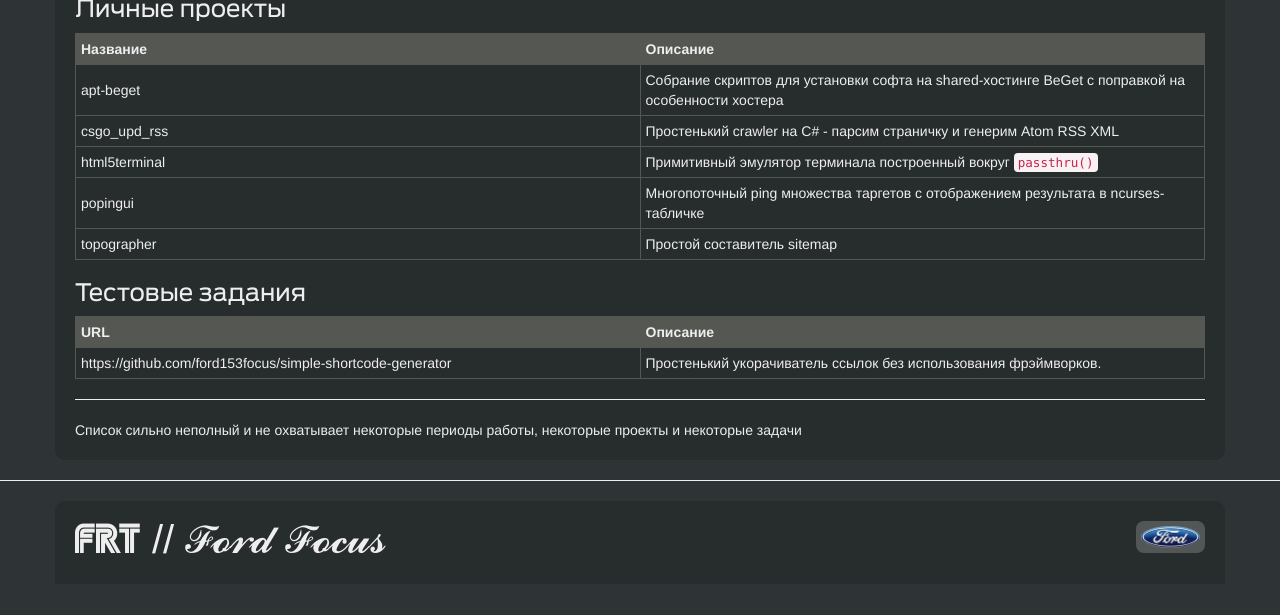
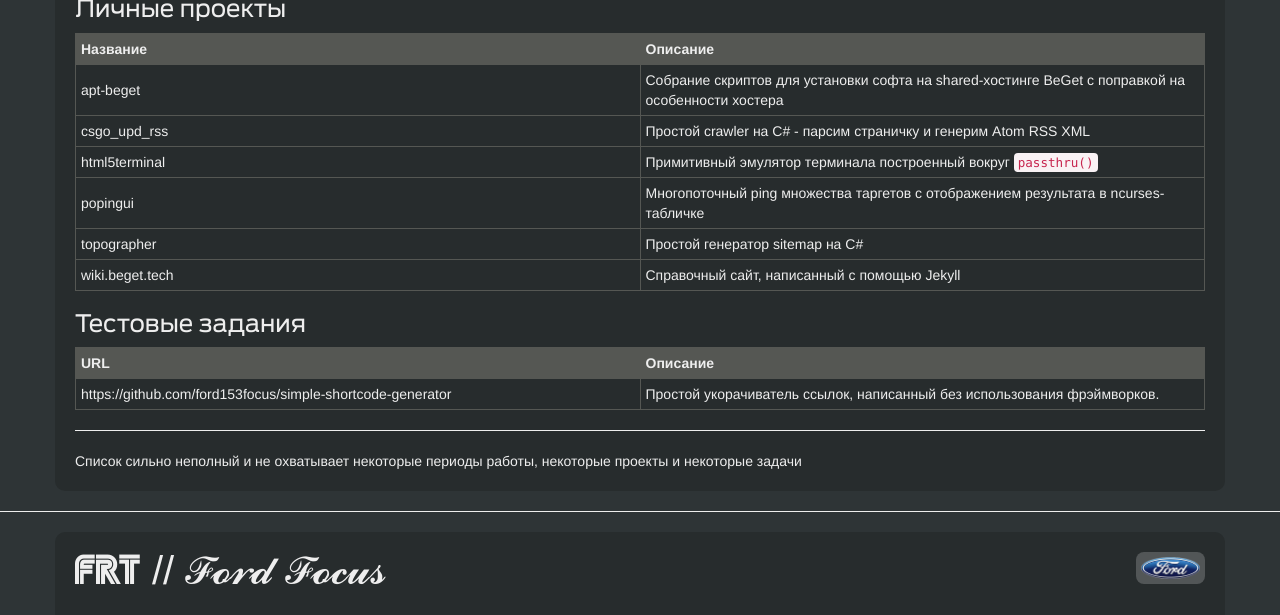
Before and after one commit to ford153focus/ford153focus.github.io, a Jekyll site: the page built from resume/portfolio.md, in a window 1280 px wide and 900 px high, scrolled down 1738 px, cut to the strip 285-900 px from the top of the window. Built offline with Jekyll 4.4.1, drawn with Linux system fonts in a browser that asks for light colours; nearby versions of some CDN libraries; before the commit the page ends 2607 px from its top, so only the background shows below that.

Commit message:
+wiki to portfolio

```diff
--- a/resume/portfolio.md
+++ b/resume/portfolio.md
@@ -96,16 +96,17 @@ URL | CMS | Title
 Название | Описание
 --- | ---
 [apt-beget](https://github.com/ford153focus/apt-beget) | Собрание скриптов для установки софта на shared-хостинге BeGet с поправкой на особенности хостера
-[csgo_upd_rss](https://github.com/ford153focus/csgo_upd_rss) | Простенький crawler на C# - парсим страничку и генерим Atom RSS XML
+[csgo_upd_rss](https://github.com/ford153focus/csgo_upd_rss) | Простой crawler на C# - парсим страничку и генерим Atom RSS XML
 [html5terminal](https://github.com/ford153focus/html5terminal) | Примитивный эмулятор терминала построенный вокруг `passthru()`
 [popingui](https://github.com/ford153focus/popingui) | Многопоточный ping множества таргетов с отображением результата в ncurses-табличке
-[topographer](https://github.com/ford153focus/topographer) | Простой составитель sitemap
+[topographer](https://github.com/ford153focus/topographer) | Простой генератор sitemap на C#
+[wiki.beget.tech](https://github.com/ford153focus/wiki.beget.tech) | Справочный сайт, написанный с помощью Jekyll
 
 ## Тестовые задания
 
 URL | Описание
 --- | ---
-https://github.com/ford153focus/simple-shortcode-generator | Простенький укорачиватель ссылок без использования фрэймворков.
+https://github.com/ford153focus/simple-shortcode-generator | Простой укорачиватель ссылок, написанный без использования фрэймворков.
 
 <hr>
 
```
